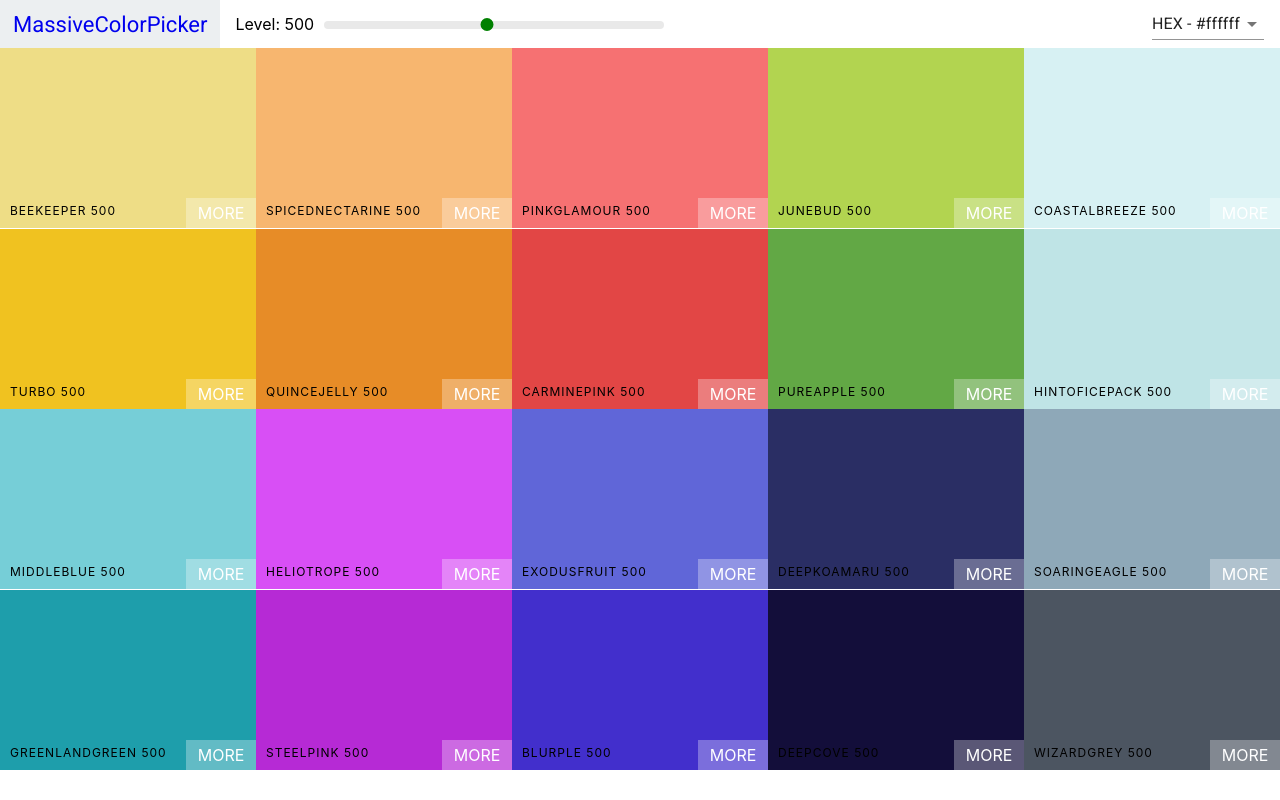
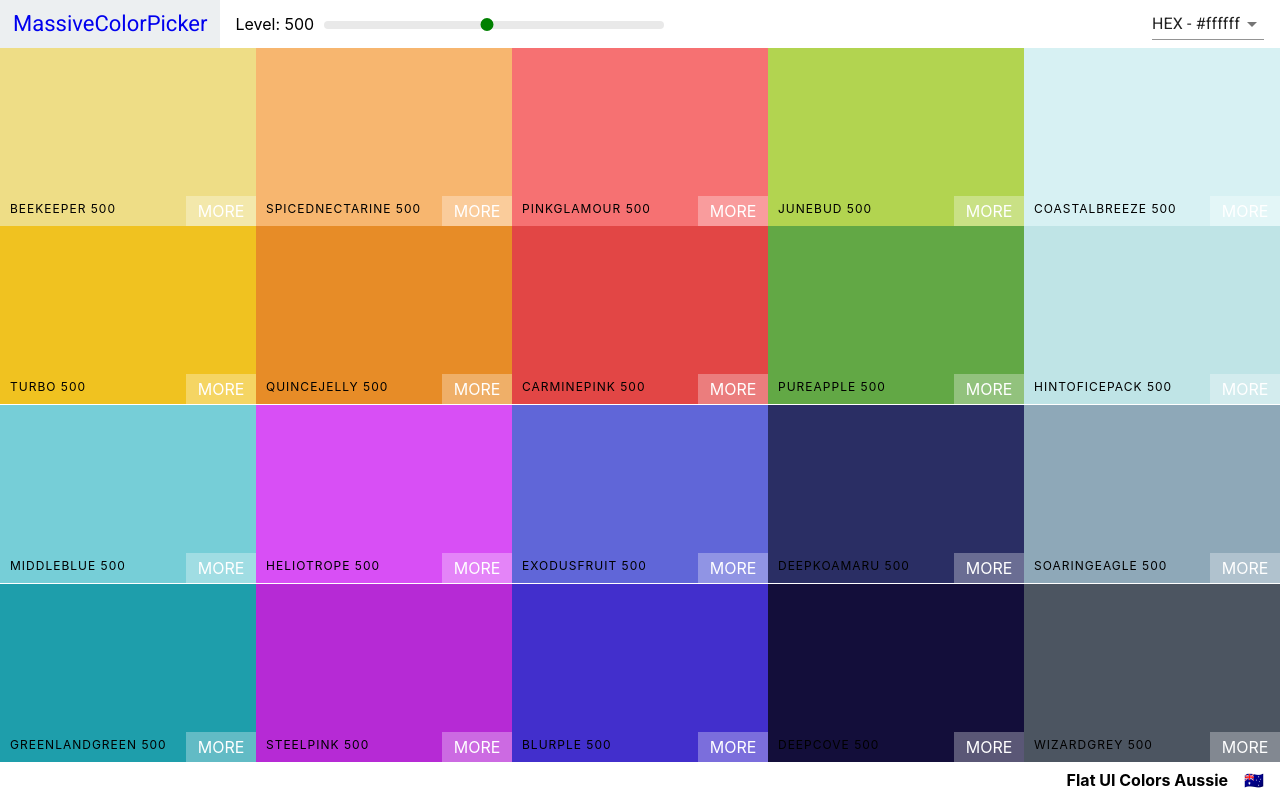
Before and after one commit to ricenoddle/massive-color, a React (Create React App) app: page / in a window 1280 px wide. Built offline with nearby package versions, Linux system fonts and the light colour scheme.

Commit message:
Add Palette footer

```diff
--- a/src/Palette.css
+++ b/src/Palette.css
@@ -1,7 +1,23 @@
 .Palette {
     height: 100vh;
+    display: flex;
+    flex-direction: column;
 }
 
 .Palette-colors {
     height: 90%;
 }
+
+.Palette-footer {
+    background-color: white;
+    height: 5vh;
+    display: flex;
+    justify-content: flex-end;
+    align-items: center;
+    font-weight: bold;
+}
+
+.emoji {
+    font-size: 1.5 rem;
+    margin: 0 1rem;
+}
--- a/src/Palette.js
+++ b/src/Palette.js
@@ -27,10 +27,10 @@
     }
 
     render(){
-        const {colors} = this.props.palette;
+        const {colors, paletteName, emoji} = this.props.palette;
         const {level, format} = this.state;
         const colorBoxes = colors[level].map(color => (
-            <ColorBox key={color.name} background={color[format]} name={color.name}/>
+            <ColorBox key={color.id} background={color[format]} name={color.name}/>
         ))
         return (
             <div className="Palette">
@@ -40,6 +40,10 @@
                     {/* bunch of color boxes */}
                     {colorBoxes}
                 </div>
+                <footer className="Palette-footer">
+                    {paletteName}
+                    <span className="emoji">{emoji}</span>
+                </footer>
                 {/* footer eventually */}
             </div>
         )
```
